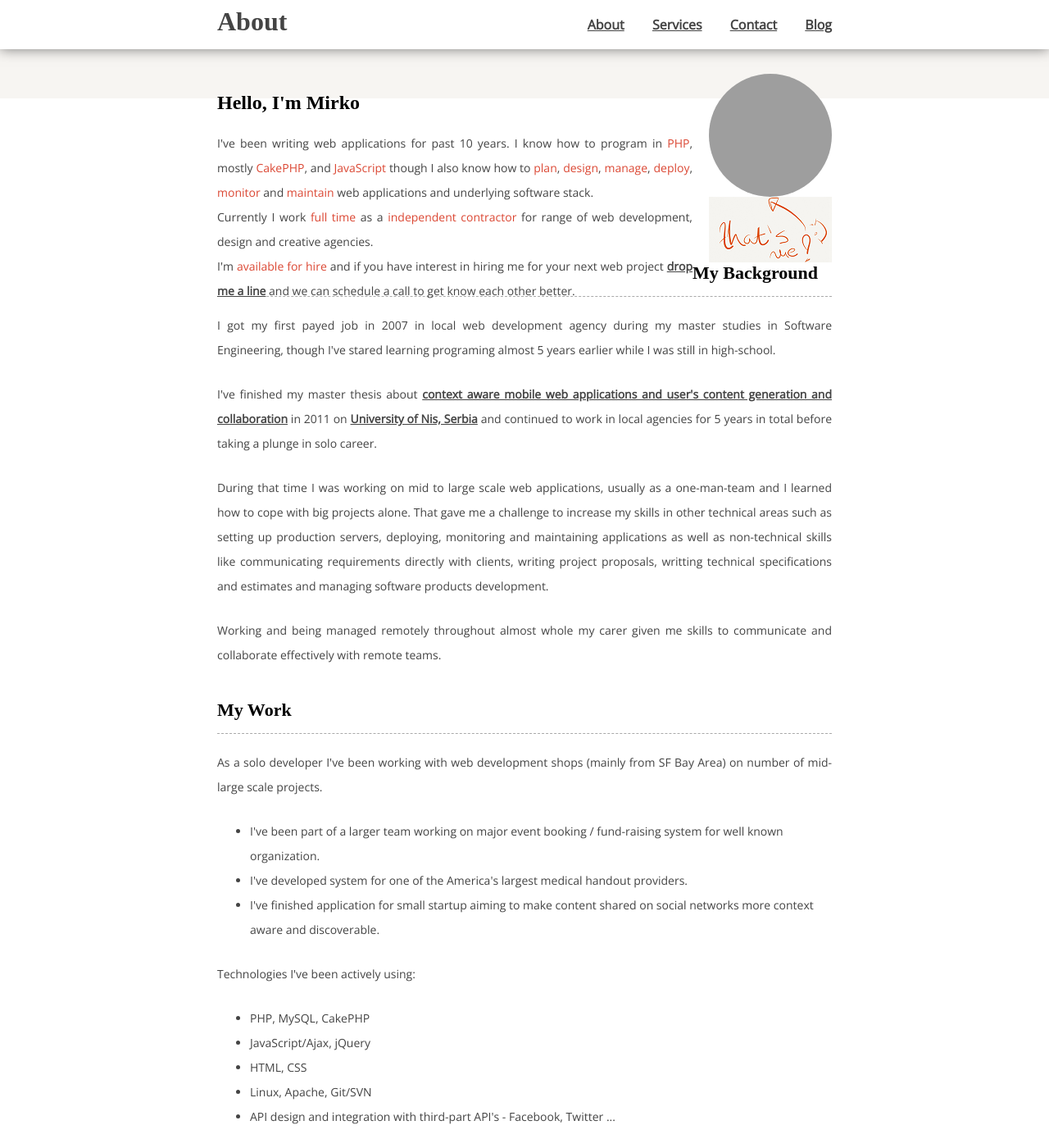
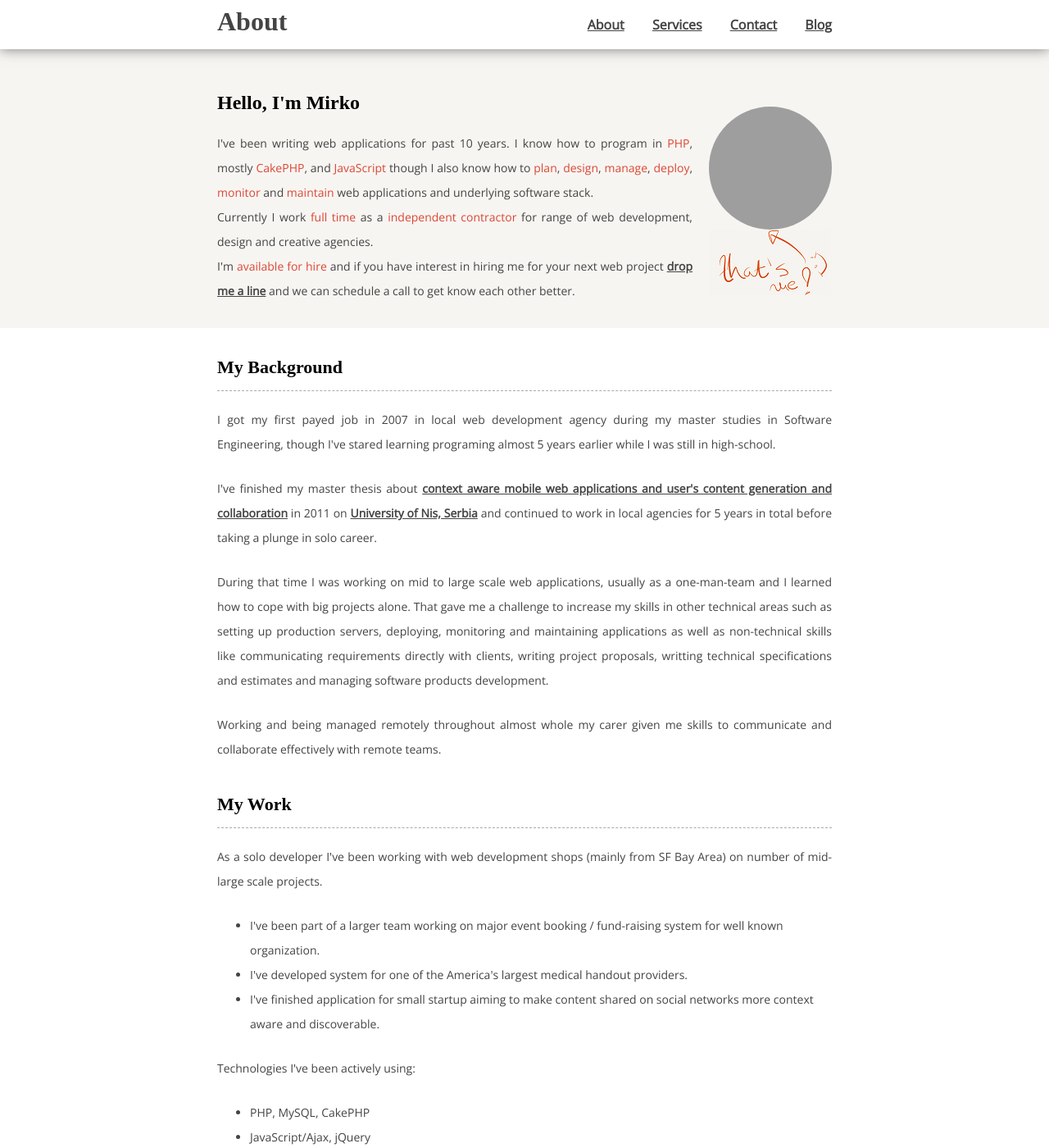
Before and after one commit to borivojevic/borivojevic.github.com, a Jekyll site: the page built from index.html, in a window 1280 px wide and 1400 px high. Shown: the whole window at 82% size. Built offline with Jekyll 4.4.1, drawn with Linux system fonts in a browser that asks for light colours; some web fonts are replaced; Markdown is read by kramdown in place of the engine named in the settings; grey boxes are pictures that could not be loaded.

Commit message:
Fix dip wrapping

```diff
--- a/_includes/title.html
+++ b/_includes/title.html
@@ -15,6 +15,7 @@
             <div class="avatar"></div>
             <div class="thats-me"></div>
         </section>
+        <div style="display: block; clear: both;"></div>
     </div>
 </div>
 <!-- END TITLE -->
--- a/css/main.css
+++ b/css/main.css
@@ -124,6 +124,7 @@ article section p {
 .mirko section.photo {
 	float: right;
 	width: 150px;
+	margin-top: 40px;
 }
 .mirko .avatar {
 	background-image: url(https://en.gravatar.com/userimage/43512809/6d9ede99a9496ecd2c9580eacaecb96f.png?size=150);
```
